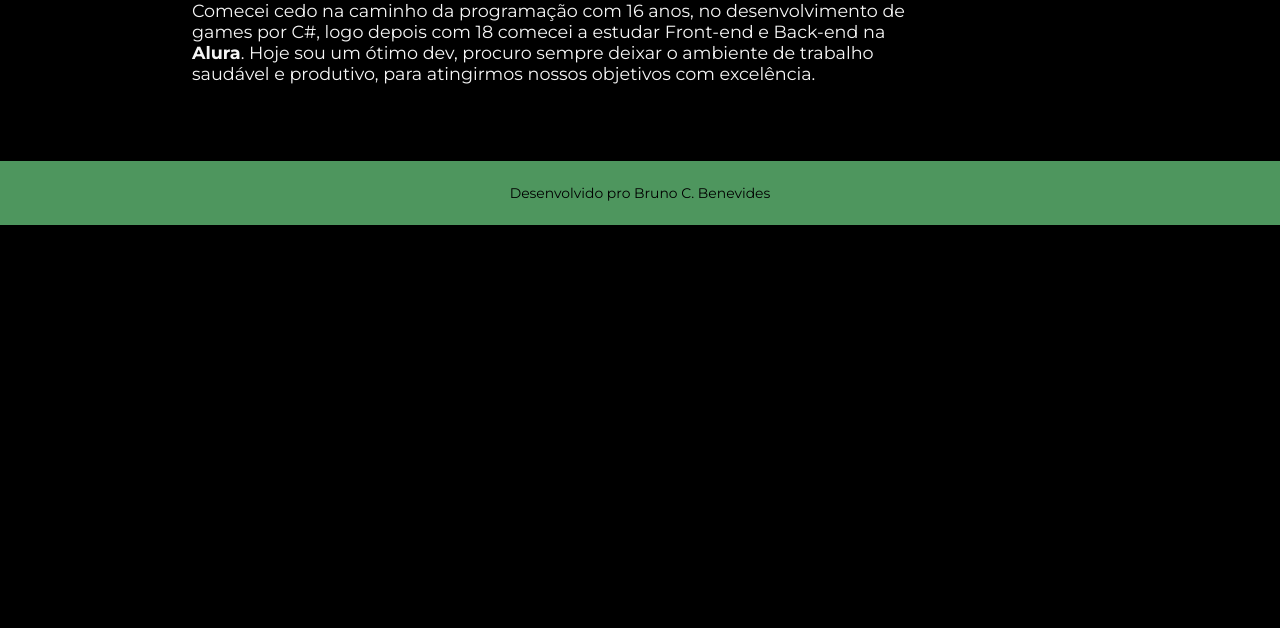
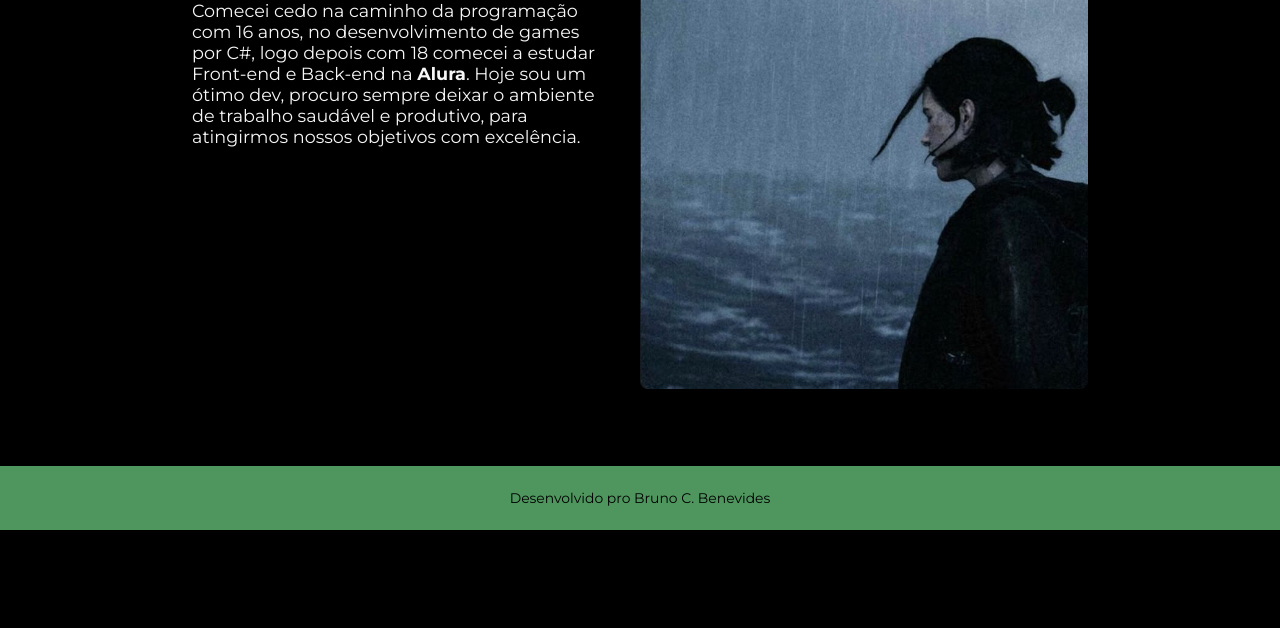
Before and after one commit to brunocb-cs/potifolio-alura-aula-, a plain HTML site: page about.html in a window 1280 px wide. Shown: the part 172-800 px from the top of the page. Drawn offline with nearby package versions, Linux system fonts and the light colour scheme.

Commit message:
Fixed Images_

```diff
--- a/about.html
+++ b/about.html
@@ -22,7 +22,7 @@
             <h1>Sobre Mim</h1>
             <p>Comecei cedo na caminho da programação com 16 anos, no desenvolvimento de games por C#, logo depois com 18 comecei a estudar Front-end e Back-end na <strong>Alura</strong>. Hoje sou um ótimo dev, procuro sempre deixar o ambiente de trabalho saudável e produtivo, para atingirmos nossos objetivos com excelência.</p>
         </section>
-        <img class="about-img" src="Imagens/tlou2 ellie.jfif" ellie.jfif" alt="Imagem da Ellie">
+        <img class="about-img" src="Imagens/tlou2-ellie.jfif" ellie.jfif" alt="Imagem da Ellie">
     </main>
     <footer class="rodape">
         <p>Desenvolvido pro Bruno C. Benevides</p>
```
Also changed, not shown: curriculo.html (+1 -1 lines).
